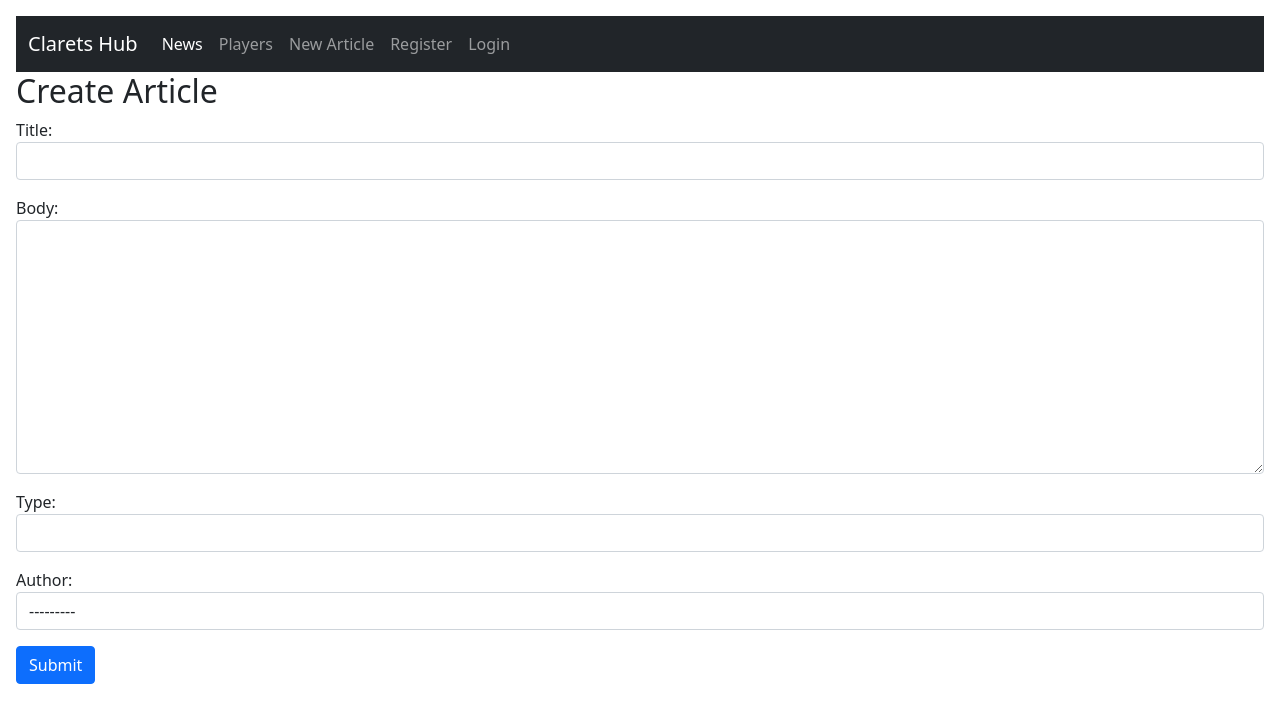
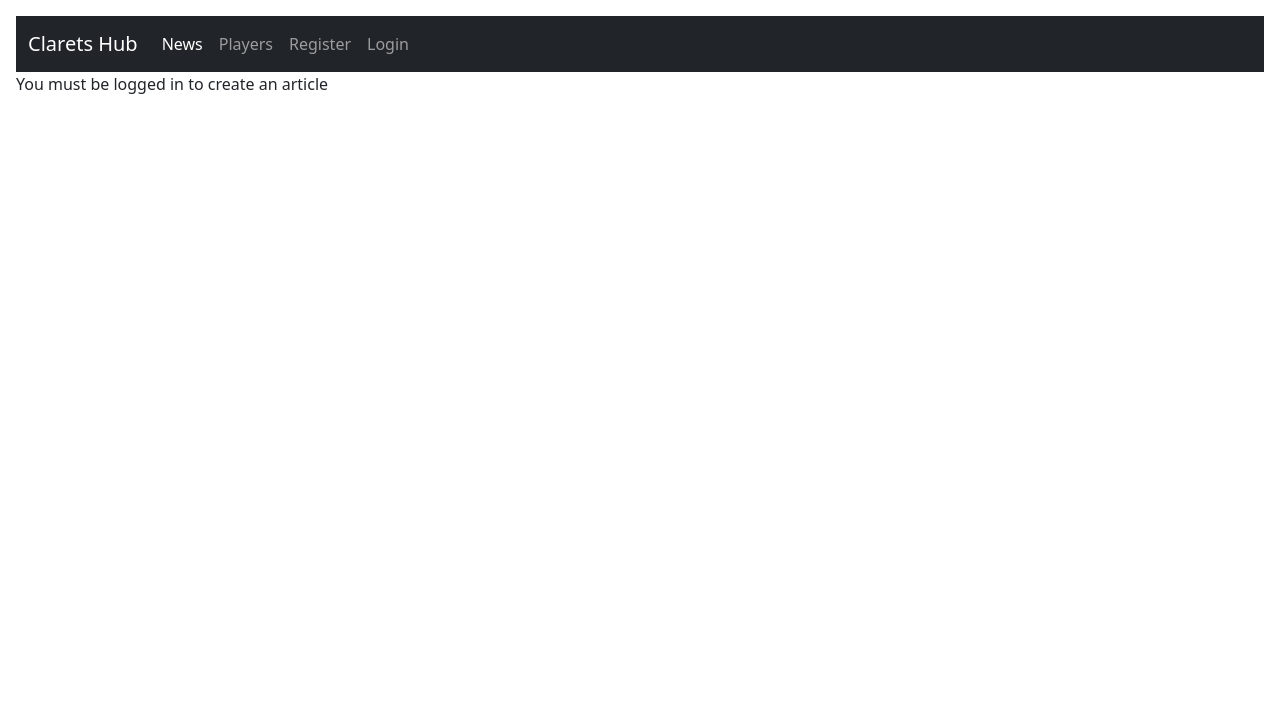
Before and after one commit to ethanbfc/claretshub, a Django app: page /create_article in a window 1280 px wide. Shown: the top 723 px of the page. Run offline with Django 4.2, Linux system fonts and the light colour scheme; some libraries are stand-ins or nearby versions.

Commit message:
feat: User authentication for creating, editing and deleting articles

```diff
--- a/articles/templates/article.html
+++ b/articles/templates/article.html
@@ -10,7 +10,10 @@
     <p>{{ article.body }}</p>
 
     </br></br><a href="{% url 'home' %}">BACK</a>
+
+    {% if user.is_authenticated %}
         </br><a href="{% url 'edit-article' article.pk %}">EDIT</a>
         </br><a href="{% url 'delete-article' article.pk %}">DELETE</a>
+    {% endif %}
 
 {% endblock %}
--- a/articles/templates/create_article.html
+++ b/articles/templates/create_article.html
@@ -5,12 +5,15 @@
 
 {% block content %}
 
+    {% if user.is_authenticated %}
         <h2>Create Article</h2>
-
         <form method="POST">
             {% csrf_token %}
             {{ form.as_p }}
             <button type="submit" class="btn btn-primary">Submit</button>
         </form>
+    {% else %}
+        <p>You must be logged in to create an article</p>
+    {% endif %}
 
 {% endblock %}
--- a/articles/templates/delete_article.html
+++ b/articles/templates/delete_article.html
@@ -5,6 +5,7 @@
 
 {% block content %}
 
+    {% if user.is_authenticated %}
         <h2>Delete Article</h2>
         <h3>Delete: {{ article.title }}?</h3>
 
@@ -12,5 +13,8 @@
             {% csrf_token %}
             <button type="submit" class="btn btn-primary">Delete</button>
         </form>
+    {% else %}
+        <p>You must be logged in to delete an article</p>
+    {% endif %}
 
 {% endblock %}
--- a/articles/templates/edit_article.html
+++ b/articles/templates/edit_article.html
@@ -5,12 +5,15 @@
 
 {% block content %}
 
+    {% if user.is_authenticated %}
         <h2>Edit Article</h2>
-
         <form method="POST">
             {% csrf_token %}
             {{ form.as_p }}
             <button type="submit" class="btn btn-primary">Update</button>
         </form>
+    {% else %}
+        <p>You must be logged in to edit an article</p>
+    {% endif %}
 
 {% endblock %}
--- a/templates/base.html
+++ b/templates/base.html
@@ -10,18 +10,16 @@
     <meta name="viewport" content="width=device-width, initial-scale=1, shrink-to-fit=no">
     <link href="https://cdn.jsdelivr.net/npm/bootstrap@5.0.2/dist/css/bootstrap.min.css" rel="stylesheet" integrity="sha384-EVSTQN3/azprG1Anm3QDgpJLIm9Nao0Yz1ztcQTwFspd3yD65VohhpuuCOmLASjC" crossorigin="anonymous">
 
-    {% block head %}
-    {% endblock %}
+    {% block head %}{% endblock %}
   </head>
 
-  <body>
+  <body class="p-3 m-0 border-0 bd-example">
     <!-- Bootstrap: jQuery, Popper.js, Bootstrap JS -->
     <script src="https://code.jquery.com/jquery-3.2.1.slim.min.js" integrity="sha384-KJ3o2DKtIkvYIK3UENzmM7KCkRr/rE9/Qpg6aAZGJwFDMVNA/GpGFF93hXpG5KkN" crossorigin="anonymous"></script>
     <script src="https://cdn.jsdelivr.net/npm/popper.js@1.12.9/dist/umd/popper.min.js" integrity="sha384-ApNbgh9B+Y1QKtv3Rn7W3mgPxhU9K/ScQsAP7hUibX39j7fakFPskvXusvfa0b4Q" crossorigin="anonymous"></script>
     <script src="https://cdn.jsdelivr.net/npm/bootstrap@4.0.0/dist/js/bootstrap.min.js" integrity="sha384-JZR6Spejh4U02d8jOt6vLEHfe/JQGiRRSQQxSfFWpi1MquVdAyjUar5+76PVCmYl" crossorigin="anonymous"></script>
 
     <!-- Navbar -->
-    <body class="p-3 m-0 border-0 bd-example">
     <nav class="navbar navbar-expand-lg navbar-dark bg-dark">
         <div class="container-fluid">
             <a class="navbar-brand" href="{% url 'home' %}">Clarets Hub</a>
@@ -36,23 +34,27 @@
                     <li class="nav-item">
                         <a class="nav-link" href="#">Players</a>
                     </li>
+                    {% if user.is_authenticated %}
                         <li class="nav-item">
                             <a class="nav-link" href="{% url 'create-article' %}">New Article</a>
                         </li>
+                        <li class="nav-item">
+                            <a class="nav-link" href="{% url 'logout' %}">Logout</a>
+                        </li>
+                    {% else %}
                         <li class="nav-item">
                             <a class="nav-link" href="{% url 'register' %}">Register</a>
                         </li>
                         <li class="nav-item">
                             <a class="nav-link" href="{% url 'login' %}">Login</a>
                         </li>
+                    {% endif %}
                 </ul>
             </div>
         </div>
     </nav>
-    </body>
 
-    {% block content %}
-    {% endblock %}
+    {% block content %}{% endblock %}
 
     <!-- Footer -->
   </body>
```
Lines whose indentation alone changed are shown as unchanged.
